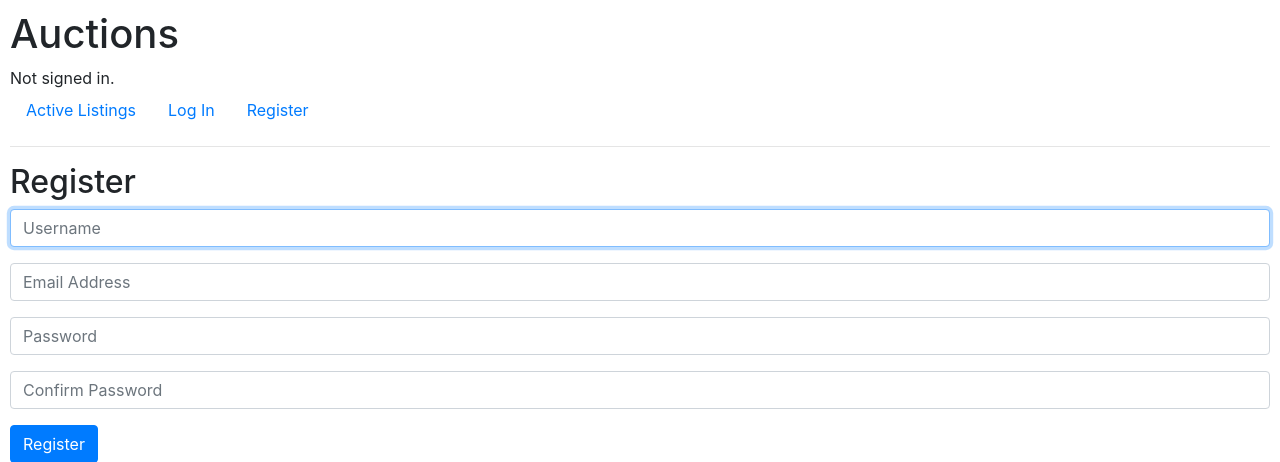
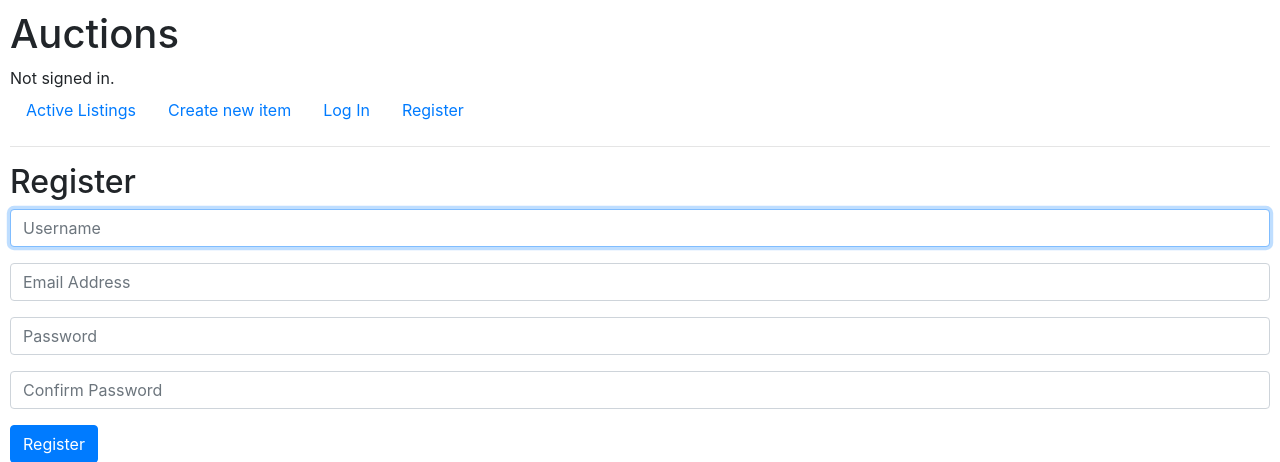
Before and after one commit to Neil-275/project2, a Django app: page /register in a window 1280 px wide. Shown: the top 462 px of the page. Run offline with Django 3.2, Linux system fonts and the light colour scheme; some libraries are stand-ins or nearby versions.

Commit message:
done specification 1

```diff
--- a/auctions/templates/auctions/index.html
+++ b/auctions/templates/auctions/index.html
@@ -2,6 +2,10 @@
 
 {% block body %}
     <h2>Active Listings</h2>
-
+    {% for item in list %}
+    <ul>
+        <li>{{item}}</li>
+    </ul>
+    {% endfor %}
     TODO
 {% endblock %}
--- a/auctions/templates/auctions/layout.html
+++ b/auctions/templates/auctions/layout.html
@@ -20,6 +20,9 @@
             <li class="nav-item">
                 <a class="nav-link" href="{% url 'index' %}">Active Listings</a>
             </li>
+            <li class="nav-item">
+                <a class="nav-link" href="{% url 'new_item' %}">Create new item</a>
+            </li>
             {% if user.is_authenticated %}
                 <li class="nav-item">
                     <a class="nav-link" href="{% url 'logout' %}">Log Out</a>
@@ -31,6 +34,7 @@
                 <li class="nav-item">
                     <a class="nav-link" href="{% url 'register' %}">Register</a>
                 </li>
+
             {% endif %}
         </ul>
         <hr>
--- a/auctions/urls.py
+++ b/auctions/urls.py
@@ -6,5 +6,6 @@ urlpatterns = [
     path("", views.index, name="index"),
     path("login", views.login_view, name="login"),
     path("logout", views.logout_view, name="logout"),
-    path("register", views.register, name="register")
+    path("register", views.register, name="register"),
+    path("newitem", views.new_item, name="new_item"),
 ]
--- a/auctions/views.py
+++ b/auctions/views.py
@@ -1,14 +1,23 @@
+import time
 from django.contrib.auth import authenticate, login, logout
 from django.db import IntegrityError
+from django.forms import Textarea
 from django.http import HttpResponse, HttpResponseRedirect
 from django.shortcuts import render
 from django.urls import reverse
 
 from .models import *
-
+from django import forms
 
 def index(request):
-    return render(request, "auctions/index.html")
+    return render(request, "auctions/index.html",{
+        "list":auction_item.objects.all(),
+    })
+
+class NewItem(forms.Form):
+    name= forms.CharField()
+    st_bid=forms.FloatField(label="Starting bid")
+    description= forms.CharField(widget=Textarea)
 
 
 def login_view(request):
@@ -61,3 +70,18 @@ def register(request):
         return HttpResponseRedirect(reverse("index"))
     else:
         return render(request, "auctions/register.html")
+
+def new_item(request):
+    if request.method == "POST"  :
+        f= NewItem(request.POST)
+        if f.is_valid():
+            name=f.cleaned_data["name"]
+            st_bid=f.cleaned_data["st_bid"]
+            description=f.cleaned_data["description"]
+            auction_item.objects.create(name=name, cur_bid=st_bid,description=description,created_by=request.user)
+            return render(request, "auctions/index.html",{
+                "list":auction_item.objects.all(),
+            })
+    return render(request,"auctions/new.html",{
+        "form": NewItem()
+    })
```
Also changed, not shown: auctions/templates/auctions/new.html (added, +16 -0 lines), db.sqlite3.
